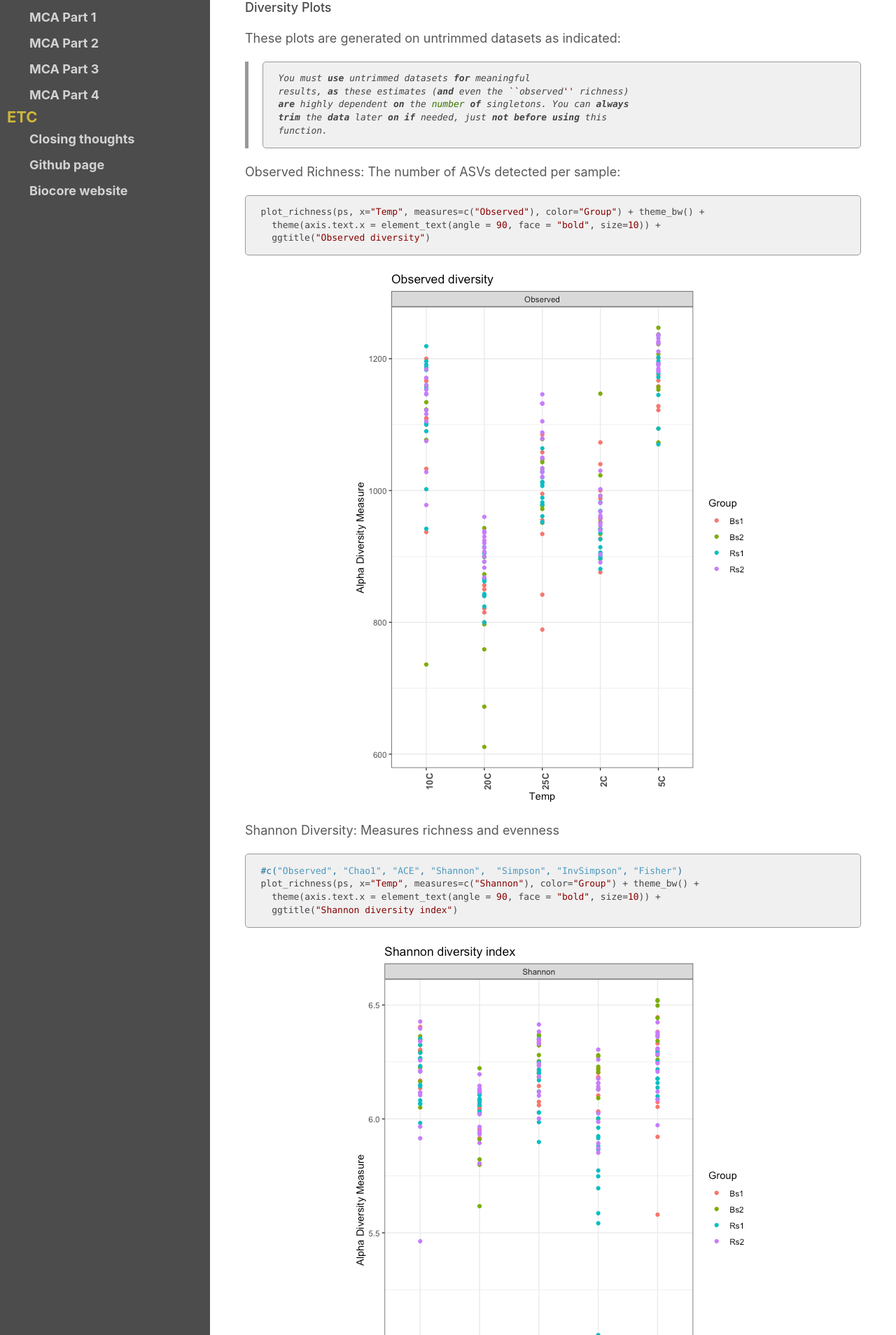
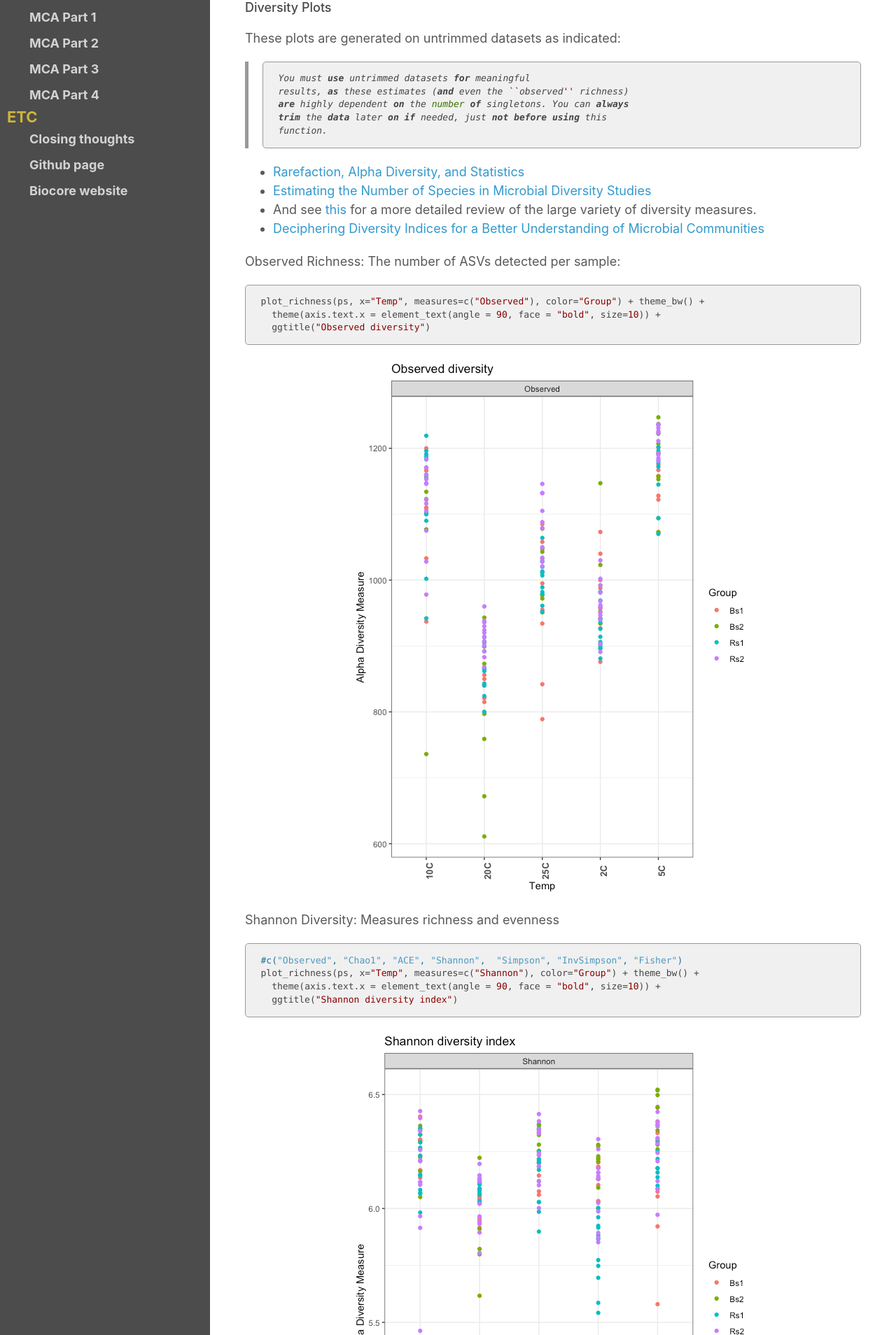
Before and after one commit to ucdavis-bioinformatics-training/2021-May-Microbial-Community-Analysis, a Jekyll site: the page built from data_analysis/mca_part4.md, in a window 1280 px wide. Shown: the part 894-2802 px from the top of the page at 70% size. Built offline with Jekyll 4.4.1, drawn with Linux system fonts in a browser that asks for light colours; our own code applies the rules of GitHub Pages for plain Markdown files.

Commit message:
add part 4

```diff
--- a/data_analysis/mca_part4.Rmd
+++ b/data_analysis/mca_part4.Rmd
@@ -45,6 +45,11 @@ These plots are generated on untrimmed datasets as indicated:
 >     are highly dependent on the number of singletons. You can always
 >     trim the data later on if needed, just not before using this
 >     function.
+
+* [Rarefaction, Alpha Diversity, and Statistics](https://www.ncbi.nlm.nih.gov/pmc/articles/PMC6819366/)
+* [Estimating the Number of Species in Microbial Diversity Studies](https://www.annualreviews.org/doi/abs/10.1146/annurev-statistics-022513-115654)
+* And see [this](http://evolution.unibas.ch/walser/bacteria_community_analysis/2015-02-10_MBM_tutorial_combined.pdf) for a more detailed review of the large variety of diversity measures.
+* [Deciphering Diversity Indices for a Better Understanding of Microbial Communities](http://www.jmb.or.kr/submission/Journal/027/JMB027-12-02_FDOC_2.pdf)
 
 Observed Richness: The number of ASVs detected per sample:
 
--- a/data_analysis/mca_part4.md
+++ b/data_analysis/mca_part4.md
@@ -52,6 +52,11 @@ These plots are generated on untrimmed datasets as indicated:
 >     are highly dependent on the number of singletons. You can always
 >     trim the data later on if needed, just not before using this
 >     function.
+
+* [Rarefaction, Alpha Diversity, and Statistics](https://www.ncbi.nlm.nih.gov/pmc/articles/PMC6819366/)
+* [Estimating the Number of Species in Microbial Diversity Studies](https://www.annualreviews.org/doi/abs/10.1146/annurev-statistics-022513-115654)
+* And see [this](http://evolution.unibas.ch/walser/bacteria_community_analysis/2015-02-10_MBM_tutorial_combined.pdf) for a more detailed review of the large variety of diversity measures.
+* [Deciphering Diversity Indices for a Better Understanding of Microbial Communities](http://www.jmb.or.kr/submission/Journal/027/JMB027-12-02_FDOC_2.pdf)
 
 Observed Richness: The number of ASVs detected per sample:
 
```
Also changed, not shown: data_analysis/mca_part4_files/figure-html/unnamed-chunk-1-1.png.
